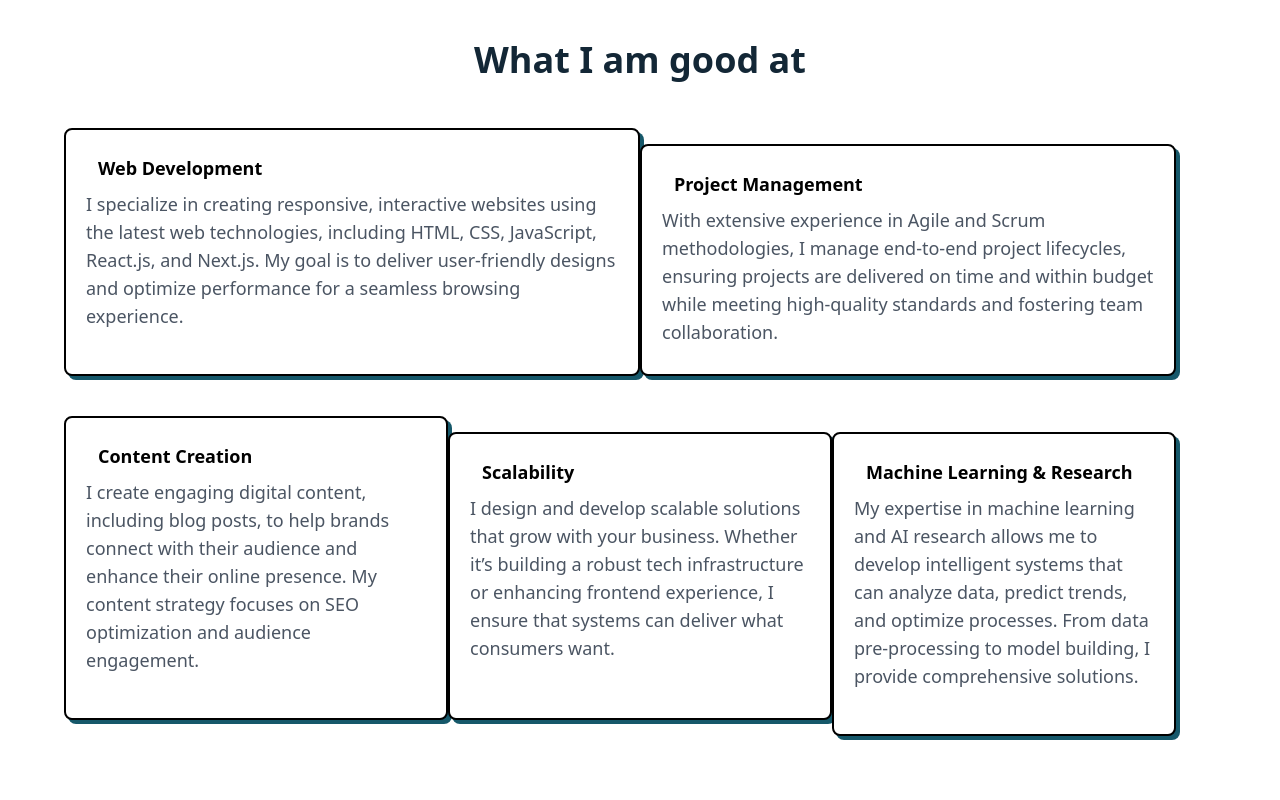
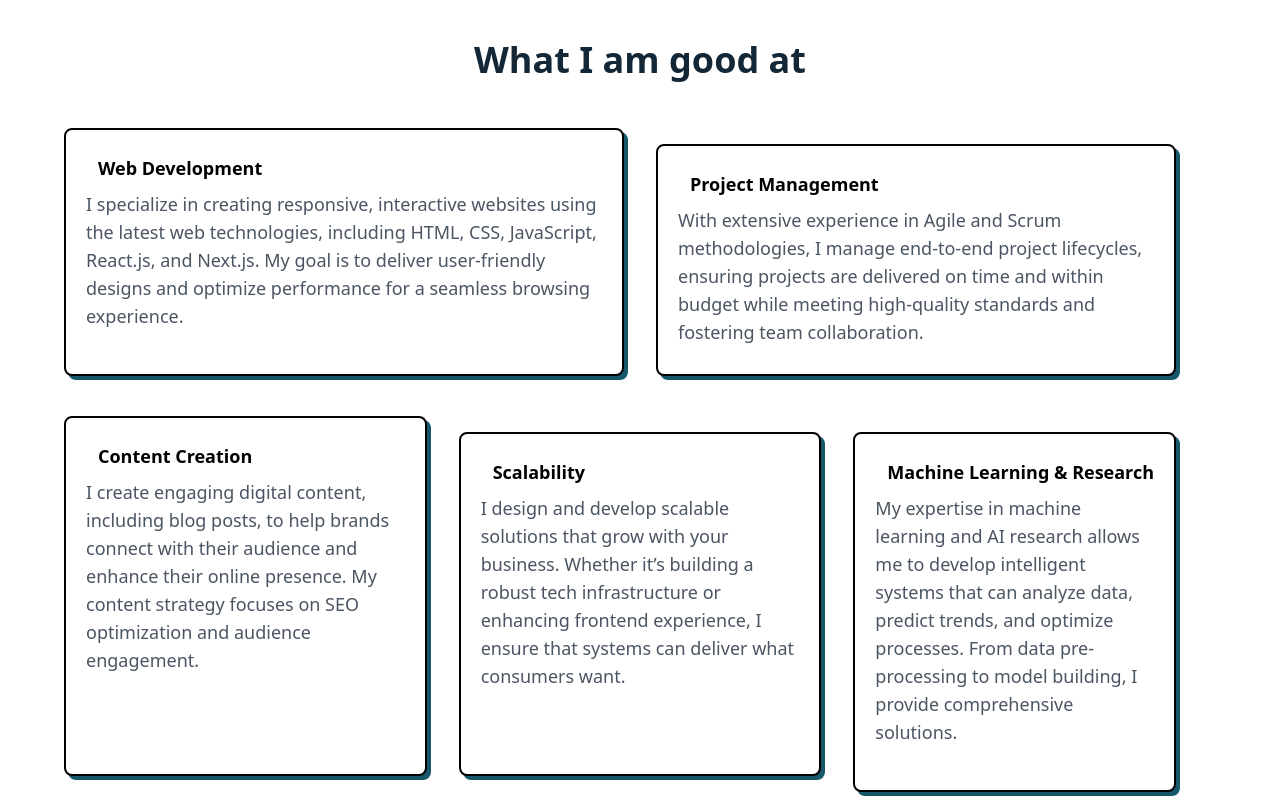
Before and after one commit to aryannpanchal/aryan-panchal-portfolio, a Next.js app: page / in a window 1280 px wide. Shown: the part 2380-3180 px from the top of the page. Built offline with nearby package versions, Linux system fonts and the light colour scheme.

Commit message:
Update Offer.jsx

```diff
--- a/components/Offer.jsx
+++ b/components/Offer.jsx
@@ -9,7 +9,7 @@ const Offer = () => {
         </h2>
         <div className="w-full">
           {/* Change the flex direction for mobile */}
-          <div className="flex flex-col w-full mb-10 mobile:flex-col laptop:flex-row">
+          <div className="flex flex-col w-full mb-10 mobile:flex-col laptop:flex-row laptop:gap-8"> {/* Add gap-8 for spacing */}
             <div className="w-full mb-10 mobile:mb-5 laptop:mb-0 laptop:w-1/2">
               <div className="relative h-full ml-0 mr-0 mobile:mr-0">
                 <span className="absolute top-0 left-0 w-full h-full mt-1 ml-1 bg-primary rounded-lg"></span>
@@ -37,7 +37,7 @@ const Offer = () => {
               </div>
             </div>
           </div>
-          <div className="flex flex-col w-full mb-5 mobile:flex-col laptop:flex-row mobile:mt-0 mobile:pt-0">
+          <div className="flex flex-col w-full mb-5 mobile:flex-col laptop:flex-row laptop:gap-8 mobile:mt-0 mobile:pt-0"> {/* Add gap-8 for spacing */}
             <div className="w-full mb-10 mobile:mb-5 laptop:mb-0 laptop:w-1/2">
               <div className="relative h-full ml-0 mr-0 mobile:mr-0">
                 <span className="absolute top-0 left-0 w-full h-full mt-1 ml-1 bg-primary rounded-lg"></span>
```
